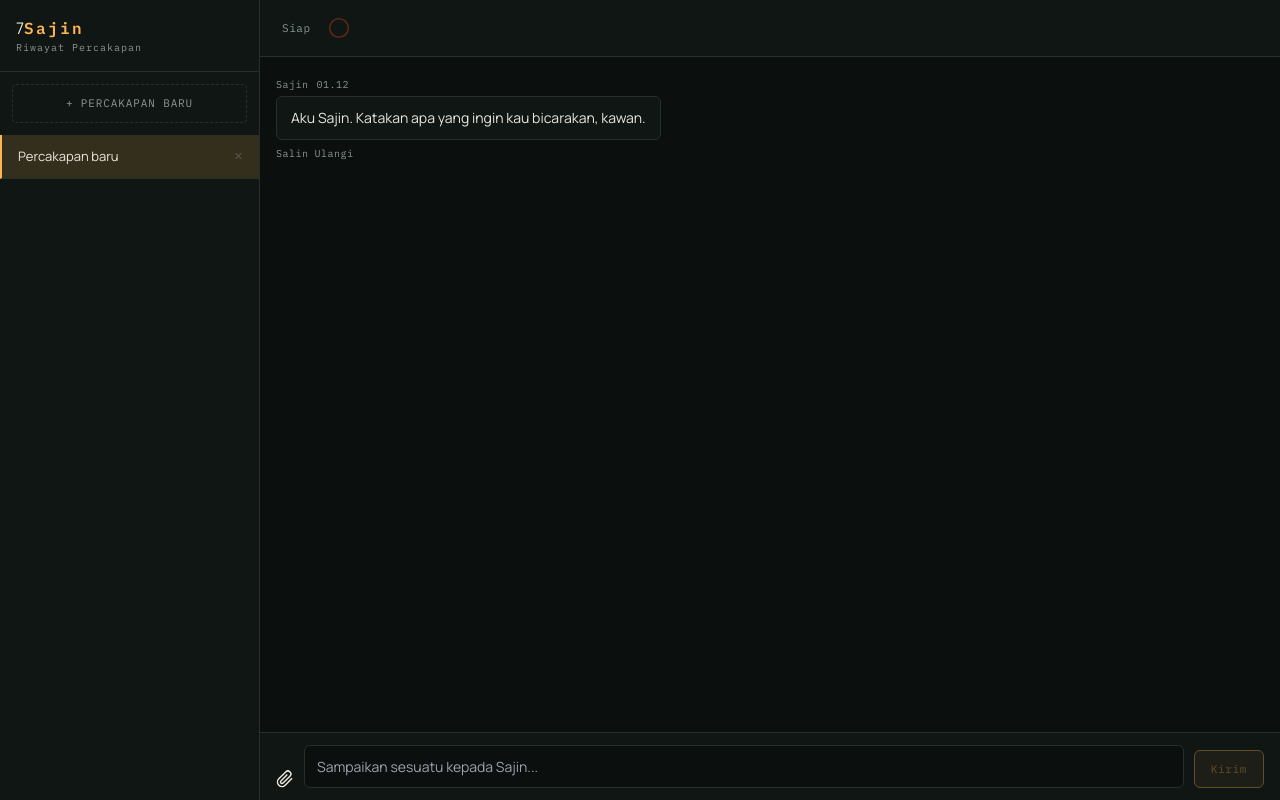
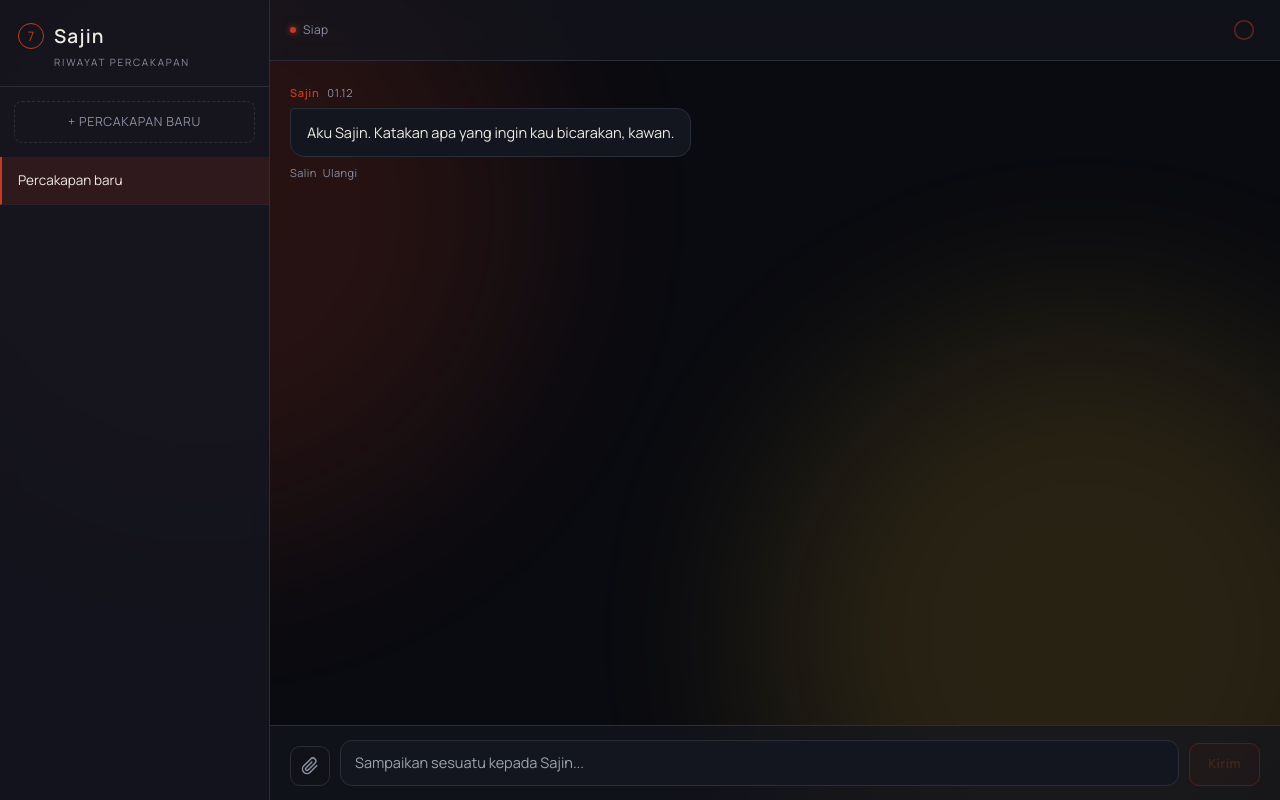
Before and after one commit to AlanAkmil/SajinAi, a Next.js app: page / in a window 1280 px wide. Built offline with nearby package versions, Linux system fonts and the light colour scheme.

Commit message:
update app/globals.css

```diff
--- a/app/globals.css
+++ b/app/globals.css
@@ -3,20 +3,16 @@
 @tailwind utilities;
 
 :root {
-  --bg: #0b0f0e;
-  --panel: #101614;
-  --panel-2: #161d1a;
-  --border: #23302b;
-  --text: #e9e6dd;
-  --muted: #8a9691;
-  --accent: #ffb454;
-  --accent-soft: rgba(255, 180, 84, 0.15);
-  --danger: #ff6b6b;
-}
-
-[data-channel='cyan'] {
-  --accent: #5eead4;
-  --accent-soft: rgba(94, 234, 212, 0.15);
+  --bg: #0a0b10;
+  --panel: #14161f;
+  --panel-2: #1b1e2a;
+  --border: #2a2d3a;
+  --text: #edeae2;
+  --muted: #8b8fa3;
+  --seal: #c23b22;
+  --seal-soft: rgba(194, 59, 34, 0.14);
+  --gold: #c9a227;
+  --gold-soft: rgba(201, 162, 39, 0.14);
 }
 
 * {
@@ -32,104 +28,163 @@ body {
   font-family: var(--font-sans);
 }
 
-.scanlines {
+/* ambient ink wash — two soft blurred blobs drifting, transform-only */
+.ink-wash {
   position: fixed;
   inset: 0;
+  z-index: 0;
+  overflow: hidden;
   pointer-events: none;
-  z-index: 50;
-  background: repeating-linear-gradient(
-    to bottom,
-    rgba(255, 255, 255, 0.025) 0px,
-    rgba(255, 255, 255, 0.025) 1px,
-    transparent 1px,
-    transparent 3px
-  );
-  mix-blend-mode: overlay;
+}
+.ink-blob {
+  position: absolute;
+  width: 60vw;
+  height: 60vw;
+  max-width: 640px;
+  max-height: 640px;
+  border-radius: 50%;
+  filter: blur(90px);
+  opacity: 0.16;
+  will-change: transform;
+}
+.ink-blob.a {
+  background: var(--seal);
+  top: -15%;
+  left: -10%;
+  animation: driftA 22s ease-in-out infinite alternate;
+}
+.ink-blob.b {
+  background: var(--gold);
+  bottom: -20%;
+  right: -10%;
+  animation: driftB 26s ease-in-out infinite alternate;
+}
+@keyframes driftA {
+  from { transform: translate(0, 0) scale(1); }
+  to { transform: translate(6vw, 8vh) scale(1.15); }
+}
+@keyframes driftB {
+  from { transform: translate(0, 0) scale(1); }
+  to { transform: translate(-5vw, -6vh) scale(1.1); }
 }
 
+/* boot screen — brush stroke draw-in */
 .boot-screen {
   position: fixed;
   inset: 0;
   background: var(--bg);
-  color: var(--accent);
-  font-family: var(--font-mono);
   display: flex;
   align-items: center;
   justify-content: center;
   flex-direction: column;
-  gap: 8px;
+  gap: 14px;
   z-index: 100;
-  animation: bootFade 0.4s ease-out 1.1s forwards;
+  animation: bootFade 0.5s ease-out 1.3s forwards;
 }
-
-.boot-line {
+.boot-screen svg {
+  width: 220px;
+  height: 40px;
+}
+.boot-screen path {
+  fill: none;
+  stroke: var(--seal);
+  stroke-width: 3;
+  stroke-linecap: round;
+  stroke-dasharray: 420;
+  stroke-dashoffset: 420;
+  animation: brushDraw 1s cubic-bezier(0.65, 0, 0.35, 1) forwards;
+}
+.boot-label {
+  font-family: var(--font-display);
+  color: var(--muted);
   font-size: 13px;
-  letter-spacing: 0.05em;
+  letter-spacing: 0.3em;
   opacity: 0;
-  animation: bootFlicker 0.3s ease-out forwards;
+  animation: labelFade 0.5s ease-out 0.9s forwards;
 }
-.boot-line:nth-child(1) { animation-delay: 0.05s; }
-.boot-line:nth-child(2) { animation-delay: 0.35s; }
-.boot-line:nth-child(3) { animation-delay: 0.65s; }
-
-@keyframes bootFlicker {
-  0% { opacity: 0; transform: translateY(2px); }
-  60% { opacity: 0.6; }
-  100% { opacity: 1; transform: translateY(0); }
+@keyframes brushDraw {
+  to { stroke-dashoffset: 0; }
+}
+@keyframes labelFade {
+  to { opacity: 1; }
 }
 @keyframes bootFade {
   to { opacity: 0; visibility: hidden; pointer-events: none; }
 }
 
 .app-shell {
+  position: relative;
+  z-index: 1;
   display: flex;
   height: 100dvh;
   overflow: hidden;
 }
 
 .sidebar {
-  width: 260px;
+  width: 270px;
   flex-shrink: 0;
-  background: var(--panel);
+  background: rgba(20, 22, 31, 0.85);
+  backdrop-filter: blur(10px);
   border-right: 1px solid var(--border);
   display: flex;
   flex-direction: column;
-  transition: margin-left 0.25s ease;
+  transition: margin-left 0.3s cubic-bezier(0.65, 0, 0.35, 1);
 }
 
 .sidebar-header {
-  padding: 16px;
+  padding: 22px 18px 16px;
   border-bottom: 1px solid var(--border);
 }
-.brand-name {
-  font-family: var(--font-mono);
-  font-size: 16px;
-  font-weight: 600;
-  letter-spacing: 0.15em;
-  color: var(--accent);
+.brand-mark {
+  display: flex;
+  align-items: center;
+  gap: 10px;
   margin-bottom: 4px;
 }
+.brand-seal {
+  width: 26px;
+  height: 26px;
+  border-radius: 50%;
+  border: 1.5px solid var(--seal);
+  display: flex;
+  align-items: center;
+  justify-content: center;
+  color: var(--seal);
+  font-family: var(--font-display);
+  font-size: 13px;
+  flex-shrink: 0;
+}
+.brand-name {
+  font-family: var(--font-display);
+  font-size: 19px;
+  font-weight: 600;
+  letter-spacing: 0.06em;
+  color: var(--text);
+}
 .brand-sub {
-  font-family: var(--font-mono);
   font-size: 10px;
-  letter-spacing: 0.1em;
+  letter-spacing: 0.18em;
   color: var(--muted);
+  text-transform: uppercase;
+  margin-left: 36px;
 }
 
 .session-item {
-  padding: 12px 16px;
-  border-bottom: 1px solid var(--border);
+  padding: 13px 18px;
+  border-bottom: 1px solid rgba(42, 45, 58, 0.5);
   cursor: pointer;
-  font-size: 13px;
+  font-size: 13.5px;
   display: flex;
   justify-content: space-between;
   align-items: center;
   gap: 8px;
+  transition: background 0.15s ease;
 }
 .session-item:hover { background: var(--panel-2); }
 .session-item.active {
-  background: var(--accent-soft);
-  border-left: 2px solid var(--accent);
+  background: var(--seal-soft);
+  border-left: 2px solid var(--seal);
+  padding-left: 16px;
 }
 .session-name {
   overflow: hidden;
@@ -137,31 +192,33 @@ body {
   white-space: nowrap;
 }
 .session-del {
-  opacity: 0.4;
-  font-family: var(--font-mono);
-  font-size: 11px;
+  opacity: 0;
+  font-size: 13px;
   background: none;
   border: none;
   color: var(--muted);
   cursor: pointer;
+  transition: opacity 0.15s ease, color 0.15s ease;
 }
-.session-del:hover { opacity: 1; color: var(--danger); }
+.session-item:hover .session-del { opacity: 0.6; }
+.session-del:hover { opacity: 1 !important; color: var(--seal); }
 
 .new-session-btn {
-  margin: 12px;
-  padding: 10px;
+  margin: 14px;
+  padding: 11px;
   border: 1px dashed var(--border);
   background: none;
   color: var(--muted);
-  font-family: var(--font-mono);
-  font-size: 11px;
-  letter-spacing: 0.08em;
+  font-size: 12.5px;
+  letter-spacing: 0.05em;
   cursor: pointer;
-  border-radius: 4px;
+  border-radius: 8px;
+  transition: all 0.2s ease;
 }
 .new-session-btn:hover {
-  border-color: var(--accent);
-  color: var(--accent);
+  border-color: var(--seal);
+  color: var(--seal);
+  background: var(--seal-soft);
 }
 
 .console {
@@ -172,246 +229,289 @@ body {
 }
 
 .console-header {
-  padding: 12px 16px;
+  padding: 14px 20px;
   border-bottom: 1px solid var(--border);
   display: flex;
   align-items: center;
-  gap: 12px;
-  background: var(--panel);
+  gap: 14px;
+  background: rgba(20, 22, 31, 0.7);
+  backdrop-filter: blur(10px);
 }
 
 .menu-btn {
   background: none;
   border: 1px solid var(--border);
   color: var(--muted);
-  width: 32px;
-  height: 32px;
-  border-radius: 4px;
+  width: 34px;
+  height: 34px;
+  border-radius: 8px;
   cursor: pointer;
   display: none;
 }
 
 .status-line {
-  font-family: var(--font-mono);
-  font-size: 11px;
+  font-size: 12px;
   color: var(--muted);
   display: flex;
   align-items: center;
-  gap: 6px;
-  letter-spacing: 0.05em;
+  gap: 7px;
+  letter-spacing: 0.03em;
 }
 
-.signal-dot {
+.status-dot {
   width: 6px;
   height: 6px;
   border-radius: 50%;
-  background: var(--muted);
+  background: var(--seal);
+  box-shadow: 0 0 6px var(--seal);
 }
-.signal-dot.online { background: var(--accent); box-shadow: 0 0 6px var(--accent); }
-.signal-dot.busy { background: #f5c452; animation: pulse 1s infinite; }
-.signal-dot.error { background: var(--danger); }
+.status-dot.busy { animation: pulse 0.9s infinite; }
 
 @keyframes pulse {
-  0%, 100% { opacity: 1; }
-  50% { opacity: 0.3; }
+  0%, 100% { opacity: 1; transform: scale(1); }
+  50% { opacity: 0.4; transform: scale(0.7); }
 }
 
-.channel-toggle {
+.header-seal {
   margin-left: auto;
-  display: flex;
-  gap: 4px;
-  font-family: var(--font-mono);
-  font-size: 10px;
-}
-.channel-toggle button {
-  background: none;
-  border: 1px solid var(--border);
-  color: var(--muted);
-  padding: 4px 8px;
-  border-radius: 3px;
-  cursor: pointer;
-  letter-spacing: 0.05em;
-}
-.channel-toggle button.active {
-  border-color: var(--accent);
-  color: var(--accent);
-}
-
-.waveform-panel {
-  padding: 4px 16px;
-  border-bottom: 1px solid var(--border);
-  background: var(--bg);
 }
 
 .messages {
   flex: 1;
   overflow-y: auto;
-  padding: 20px 16px 8px;
+  padding: 24px 20px 8px;
   display: flex;
   flex-direction: column;
-  gap: 18px;
+  gap: 20px;
 }
 
 .msg {
-  max-width: 720px;
-  animation: fadeIn 0.25s ease-out;
+  max-width: 680px;
+  animation: msgIn 0.35s cubic-bezier(0.2, 0.8, 0.2, 1);
 }
-@keyframes fadeIn {
-  from { opacity: 0; transform: translateY(4px); }
-  to { opacity: 1; transform: translateY(0); }
+@keyframes msgIn {
+  from { opacity: 0; transform: translateY(8px) scale(0.985); }
+  to { opacity: 1; transform: translateY(0) scale(1); }
 }
 
 .msg.user { align-self: flex-end; }
 .msg.assistant { align-self: flex-start; }
 
 .msg-meta {
-  font-family: var(--font-mono);
-  font-size: 10px;
+  font-size: 11px;
   color: var(--muted);
-  letter-spacing: 0.05em;
-  margin-bottom: 4px;
+  letter-spacing: 0.06em;
+  margin-bottom: 6px;
   display: flex;
   gap: 8px;
+  align-items: center;
 }
 .msg.user .msg-meta { justify-content: flex-end; }
+.msg-meta .role-label {
+  font-family: var(--font-display);
+  font-weight: 600;
+}
+.msg.assistant .role-label { color: var(--seal); }
+.msg.user .role-label { color: var(--gold); }
 
 .msg-bubble {
   border: 1px solid var(--border);
-  border-radius: 6px;
-  padding: 10px 14px;
-  font-size: 14px;
-  line-height: 1.55;
+  border-radius: 14px;
+  padding: 12px 16px;
+  font-size: 14.5px;
+  line-height: 1.6;
   background: var(--panel);
 }
+.msg.assistant .msg-bubble {
+  border-top-left-radius: 4px;
+}
 .msg.user .msg-bubble {
-  border-color: var(--accent-soft);
-  background: var(--accent-soft);
+  border-color: var(--gold-soft);
+  background: var(--gold-soft);
+  border-top-right-radius: 4px;
 }
-.msg-content p { margin: 0 0 6px; }
+.msg-content p { margin: 0 0 8px; }
 .msg-content p:last-child { margin-bottom: 0; }
 .msg-code {
   background: rgba(255, 255, 255, 0.06);
-  padding: 1px 5px;
-  border-radius: 3px;
-  font-family: var(--font-mono);
-  font-size: 12.5px;
+  padding: 1px 6px;
+  border-radius: 4px;
+  font-family: monospace;
+  font-size: 13px;
 }
-.msg-content a { color: var(--accent); text-decoration: underline; }
+.msg-content a { color: var(--seal); text-decoration: underline; }
+
+.msg-image {
+  max-width: 260px;
+  border-radius: 10px;
+  margin-bottom: 8px;
+  border: 1px solid var(--border);
+  display: block;
+}
 
 .code-block {
   position: relative;
-  background: #0a0d0c;
+  background: #0d0e14;
   border: 1px solid var(--border);
-  border-radius: 6px;
-  margin: 8px 0;
+  border-radius: 10px;
+  margin: 10px 0;
   overflow: hidden;
 }
 .code-block pre {
   margin: 0;
   padding: 14px;
   overflow-x: auto;
-  font-family: var(--font-mono);
-  font-size: 12.5px;
+  font-family: monospace;
+  font-size: 13px;
   line-height: 1.5;
 }
 .code-copy {
   position: absolute;
-  top: 6px;
-  right: 6px;
+  top: 8px;
+  right: 8px;
   background: var(--panel-2);
   border: 1px solid var(--border);
   color: var(--muted);
-  font-family: var(--font-mono);
-  font-size: 9px;
-  letter-spacing: 0.08em;
-  padding: 4px 7px;
-  border-radius: 3px;
+  font-size: 10px;
+  letter-spacing: 0.06em;
+  padding: 4px 8px;
+  border-radius: 5px;
   cursor: pointer;
 }
-.code-copy:hover { color: var(--accent); border-color: var(--accent); }
+.code-copy:hover { color: var(--seal); border-color: var(--seal); }
 
 .msg-actions {
   display: flex;
   gap: 6px;
-  margin-top: 4px;
+  margin-top: 6px;
+  align-items: center;
 }
+.msg.user .msg-actions { justify-content: flex-end; }
 .msg-actions button {
   background: none;
   border: none;
   color: var(--muted);
-  font-family: var(--font-mono);
-  font-size: 10px;
+  font-size: 11px;
   cursor: pointer;
-  letter-spacing: 0.05em;
+  letter-spacing: 0.04em;
   padding: 2px 0;
+  transition: color 0.15s ease;
 }
-.msg-actions button:hover { color: var(--accent); }
+.msg-actions button:hover { color: var(--seal); }
 
 .jump-latest {
   align-self: center;
-  margin-bottom: 8px;
+  margin-bottom: 10px;
   background: var(--panel-2);
   border: 1px solid var(--border);
   color: var(--muted);
-  font-family: var(--font-mono);
-  font-size: 11px;
-  padding: 6px 12px;
+  font-size: 12px;
+  padding: 7px 14px;
   border-radius: 20px;
+  cursor: pointer;
+  transition: all 0.2s ease;
+}
+.jump-latest:hover { border-color: var(--seal); color: var(--seal); }
+
+.image-preview-bar {
+  padding: 10px 20px 0;
+  display: flex;
+  gap: 8px;
+}
+.image-preview-item {
+  position: relative;
+  width: 56px;
+  height: 56px;
+  border-radius: 8px;
+  overflow: hidden;
+  border: 1px solid var(--border);
+}
+.image-preview-item img {
+  width: 100%;
+  height: 100%;
+  object-fit: cover;
+}
+.image-preview-remove {
+  position: absolute;
+  top: 2px;
+  right: 2px;
+  width: 16px;
+  height: 16px;
+  border-radius: 50%;
+  background: rgba(0, 0, 0, 0.7);
+  color: #fff;
+  border: none;
+  font-size: 10px;
+  line-height: 1;
   cursor: pointer;
 }
 
 .composer {
   border-top: 1px solid var(--border);
-  background: var(--panel);
-  padding: 12px 16px;
+  background: rgba(20, 22, 31, 0.7);
+  backdrop-filter: blur(10px);
+  padding: 14px 20px;
   display: flex;
   gap: 10px;
   align-items: flex-end;
 }
 
-.composer-prompt {
-  font-family: var(--font-mono);
-  color: var(--accent);
-  font-size: 14px;
-  padding-bottom: 10px;
+.attach-btn {
+  width: 40px;
+  height: 40px;
+  flex-shrink: 0;
+  border-radius: 10px;
+  border: 1px solid var(--border);
+  background: none;
+  color: var(--muted);
+  cursor: pointer;
+  display: flex;
+  align-items: center;
+  justify-content: center;
+  transition: all 0.2s ease;
 }
+.attach-btn:hover { border-color: var(--gold); color: var(--gold); }
 
 .composer textarea {
   flex: 1;
-  background: var(--bg);
+  background: var(--panel);
   border: 1px solid var(--border);
-  border-radius: 6px;
+  border-radius: 12px;
   color: var(--text);
   font-family: var(--font-sans);
-  font-size: 14px;
-  padding: 10px 12px;
+  font-size: 14.5px;
+  padding: 11px 14px;
   resize: none;
   max-height: 160px;
   outline: none;
+  transition: border-color 0.2s ease;
 }
-.composer textarea:focus { border-color: var(--accent); }
+.composer textarea:focus { border-color: var(--seal); }
 
 .send-btn,
 .stop-btn {
-  font-family: var(--font-mono);
-  font-size: 11px;
-  letter-spacing: 0.06em;
-  padding: 10px 16px;
-  border-radius: 6px;
-  border: 1px solid var(--accent);
-  background: var(--accent-soft);
-  color: var(--accent);
+  font-size: 12.5px;
+  letter-spacing: 0.04em;
+  padding: 11px 18px;
+  border-radius: 10px;
+  border: 1px solid var(--seal);
+  background: var(--seal-soft);
+  color: var(--seal);
   cursor: pointer;
   white-space: nowrap;
+  font-weight: 600;
+  transition: all 0.2s ease;
 }
-.send-btn:disabled { opacity: 0.35; cursor: not-allowed; }
-.stop-btn { border-color: var(--danger); color: var(--danger); background: rgba(255,107,107,0.1); }
+.send-btn:hover:not(:disabled) { background: var(--seal); color: #fff; }
+.send-btn:disabled { opacity: 0.3; cursor: not-allowed; }
+.stop-btn { border-color: #d64545; color: #d64545; background: rgba(214, 69, 69, 0.1); }
+.stop-btn:hover { background: #d64545; color: #fff; }
 
 .cursor-blink {
   display: inline-block;
   width: 6px;
   height: 12px;
-  background: var(--accent);
+  background: var(--seal);
   margin-left: 2px;
   animation: blink 1s step-end infinite;
   vertical-align: middle;
@@ -419,18 +519,19 @@ body {
 @keyframes blink { 50% { opacity: 0; } }
 
 @media (max-width: 768px) {
-  .menu-btn { display: block; }
+  .menu-btn { display: flex; align-items: center; justify-content: center; }
   .sidebar {
     position: fixed;
     inset: 0 auto 0 0;
-    margin-left: -260px;
+    margin-left: -270px;
     z-index: 40;
   }
   .sidebar.open { margin-left: 0; }
   .sidebar-backdrop {
     position: fixed;
     inset: 0;
-    background: rgba(0,0,0,0.5);
+    background: rgba(0,0,0,0.55);
     z-index: 30;
+    backdrop-filter: blur(2px);
   }
 }
```
